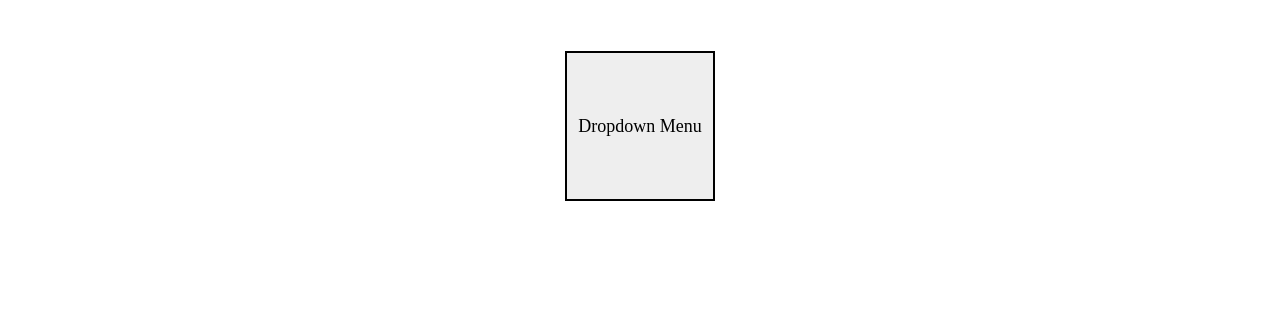
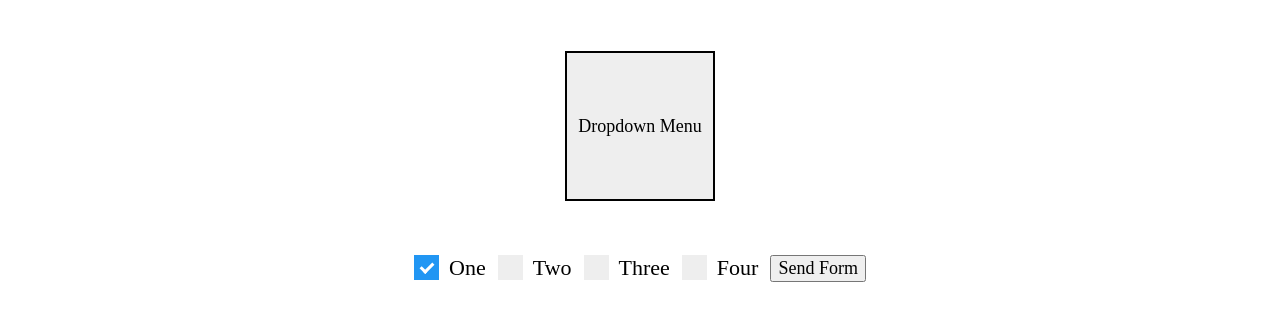
Before and after one commit to 1Magz1/Simple-Things, a website built with Parcel: page src/index.html in a window 1280 px wide. Shown: the part 357-678 px from the top of the page. Built offline with nearby package versions, Linux system fonts and the light colour scheme.

Commit message:
Add checkbox

```diff
--- /dev/null
+++ b/src/css/partials/form.css
@@ -0,0 +1,60 @@
+/*Form*/
+.form {
+    display: flex;
+    flex-direction: row;
+}
+
+.form-group {
+    display: block;
+    position: relative;
+    padding-left: 35px;
+    margin-right: 12px;
+    cursor: pointer;
+    font-size: 22px;
+    user-select: none;
+}
+
+.form-group input {
+    position: absolute;
+    opacity: 0;
+    cursor: pointer;
+    height: 0;
+    width: 0;
+}
+
+.checkmark {
+    position: absolute;
+    top: 0;
+    left: 0;
+    height: 25px;
+    width: 25px;
+    background-color: #eee;
+}
+
+.form-group:hover input ~ .checkmark {
+    background-color: #ccc;
+}
+
+.form-group input:checked ~ .checkmark {
+    background-color: #2196F3;
+}
+
+.checkmark:after {
+    content: "";
+    position: absolute;
+    display: none;
+}
+
+.form-group input:checked ~ .checkmark:after {
+    display: block;
+}
+
+.form-group .checkmark:after {
+    left: 9px;
+    top: 5px;
+    width: 5px;
+    height: 10px;
+    border: solid white;
+    border-width: 0 3px 3px 0;
+    transform: rotate(45deg);
+}
--- a/src/css/style.css
+++ b/src/css/style.css
@@ -1,6 +1,7 @@
 @import './partials/normalize.css';
 @import './partials/accordion.css';
 @import './partials/dropdown.css';
+@import './partials/form.css';
 
 html {
     font-size: 18px;
--- a/src/index.html
+++ b/src/index.html
@@ -62,6 +62,30 @@
             </div>
         </div>
     </div>
+    <div class="container">
+        <form class="form" action="#" method="post">
+            <label class="form-group">One
+                <input type="checkbox" checked="checked">
+                <span class="checkmark"></span>
+            </label>
+
+            <label class="form-group">Two
+                <input type="checkbox">
+                <span class="checkmark"></span>
+            </label>
+
+            <label class="form-group">Three
+                <input type="checkbox">
+                <span class="checkmark"></span>
+            </label>
+
+            <label class="form-group">Four
+                <input type="checkbox">
+                <span class="checkmark"></span>
+            </label>
+            <button class="form-button" type="submit">Send Form</button>
+        </form>
+    </div>
     <script src="js/index.js"></script>
 </body>
 
```
